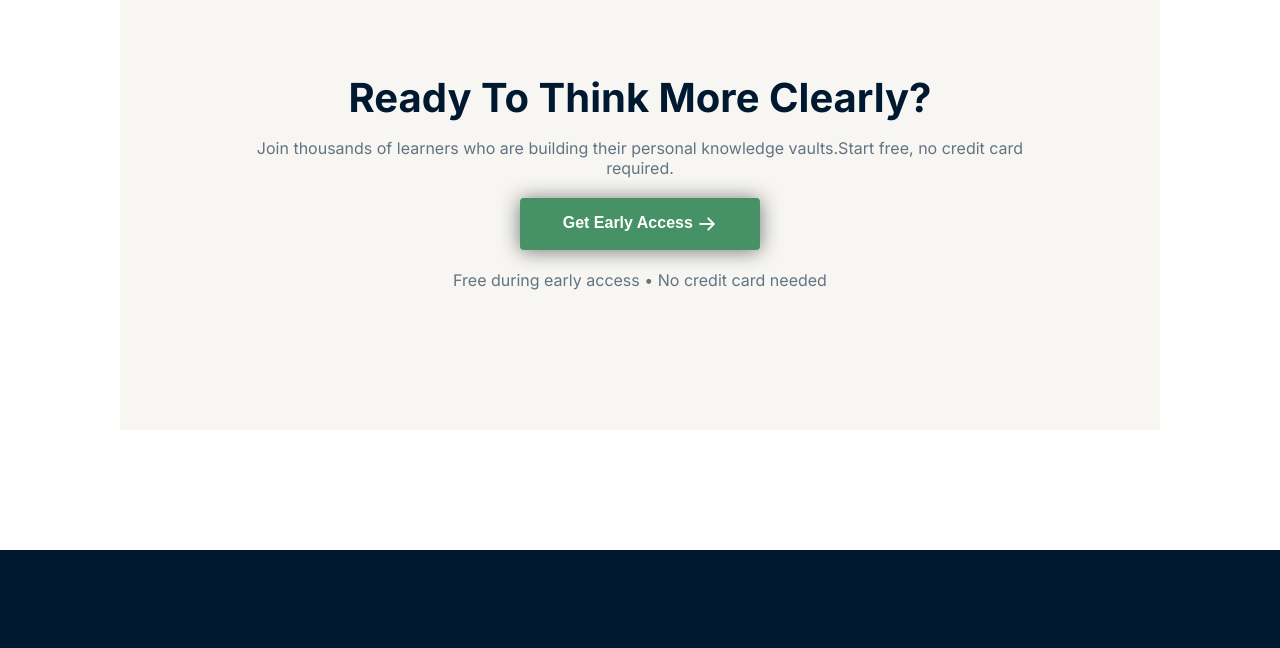
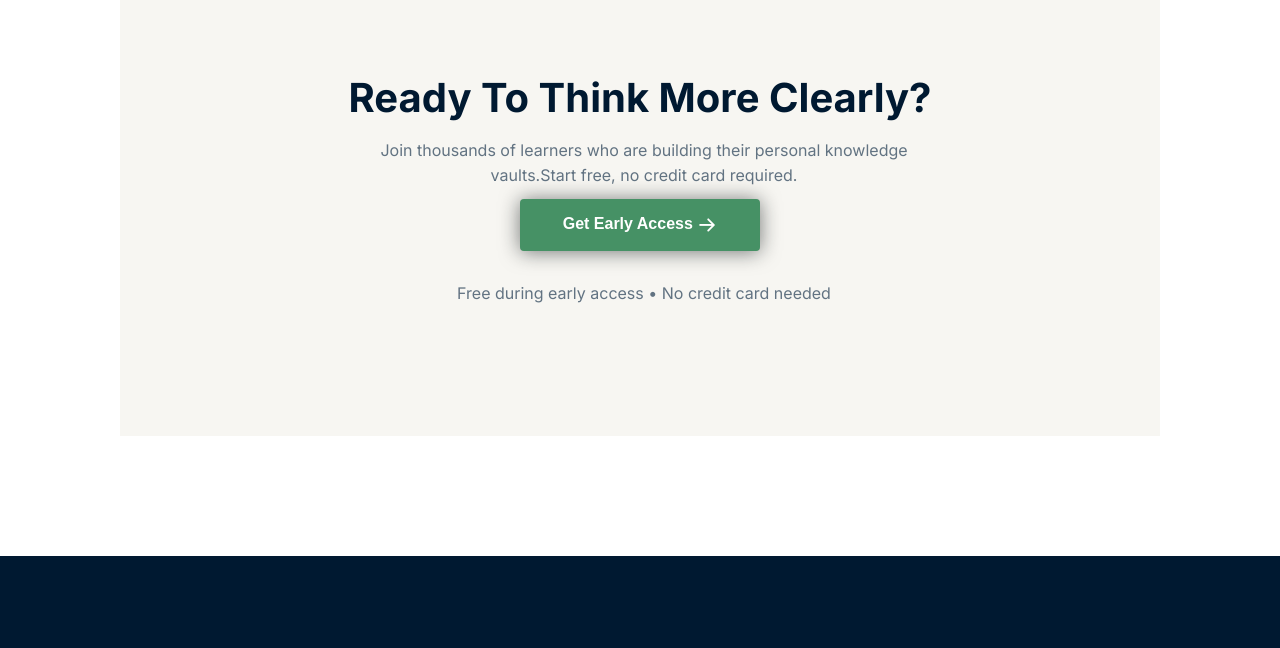
Before and after one commit to Gourab-Himel/New-Project, a plain HTML site: page index.html in a window 1280 px wide. Shown: the part 2460-3108 px from the top of the page. Drawn offline with Linux system fonts and the light colour scheme.

Commit message:
finish all work

```diff
--- a/styles.css
+++ b/styles.css
@@ -343,7 +343,14 @@ section.banner {
 .about-us p{
     color: #627382;
     font-size: 16px;
-    padding-bottom: 20px;
+    line-height: 1.6;
+    align-items: center;
+    margin: 10px;
+    padding-left: 10px;
+    padding-right: 10px;
+    padding-left: 16%;
+    padding-right: 15%;
+
 
 }
 .about-us h1{
```
